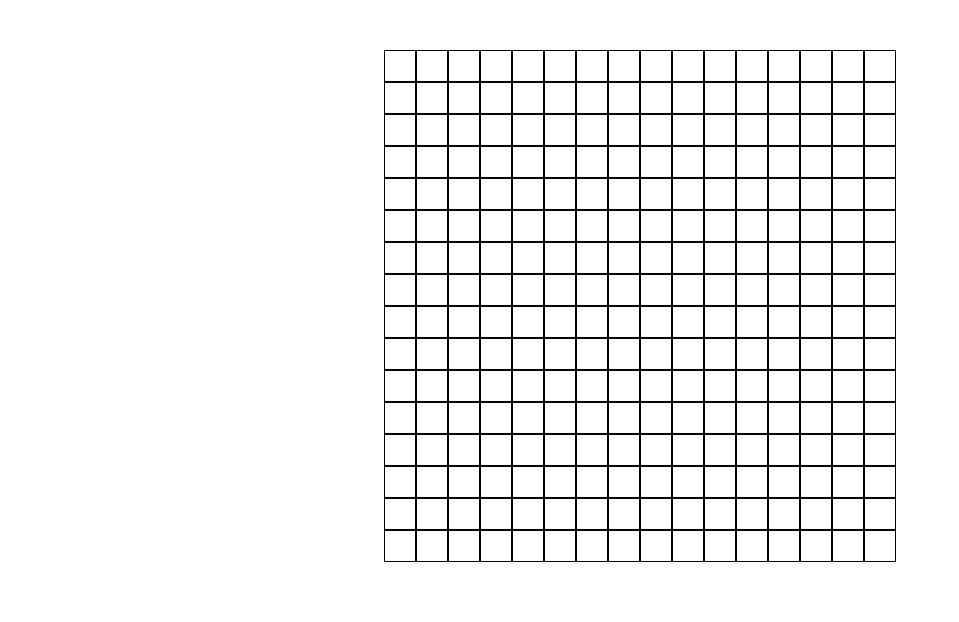
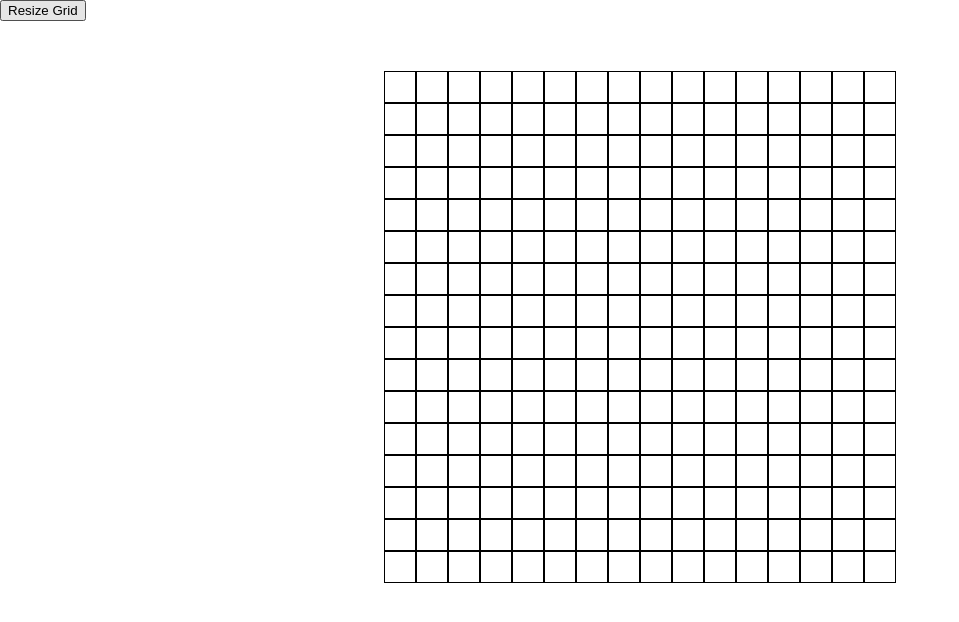
Before and after one commit to shakani/odin-etch-a-sketch, a plain HTML site: page index.html in a window 1280 px wide. Shown: the whole page, without its empty margins (0-959 px from the left). Drawn offline with Linux system fonts and the light colour scheme.

Commit message:
Added grid resize button

```diff
--- a/index.html
+++ b/index.html
@@ -8,6 +8,7 @@
     <script src="./script.js" defer></script>
 </head>
 <body>
+    <button>Resize Grid</button>
     <div class="grid-container"></div>
 </body>
 </html>
```
